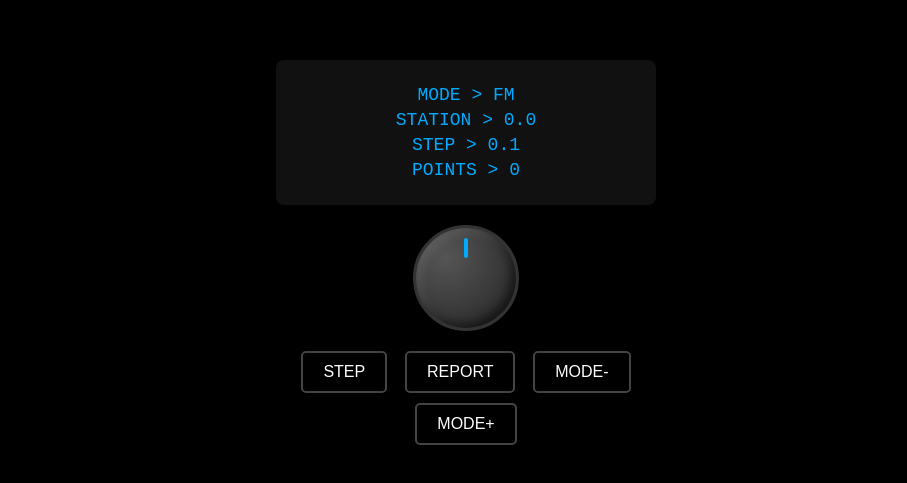
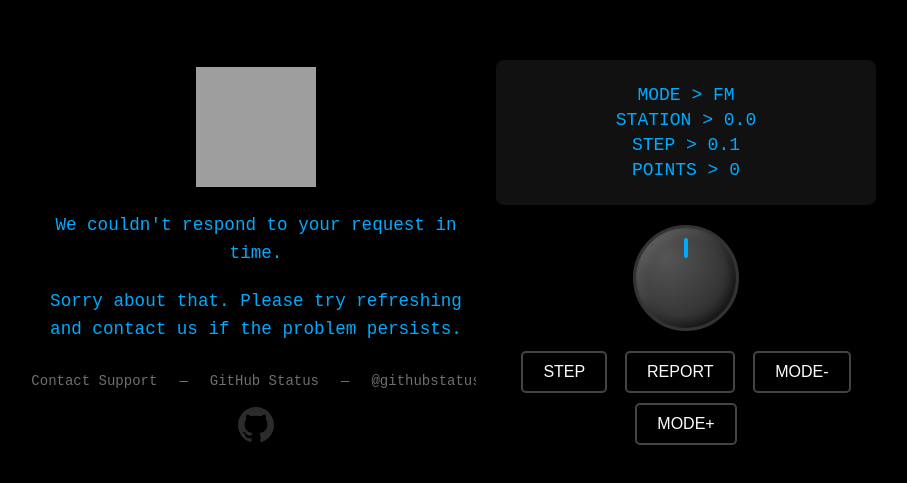
Before and after one commit to greekstars/Transmitter, a plain HTML site: page index.html in a window 1280 px wide. Shown: the part 145-628 px from the top of the page, without its empty margins (174-1081 px from the left). Drawn offline with Linux system fonts and the light colour scheme; grey boxes are pictures that could not be loaded.

Commit message:
Update index.html

```diff
--- a/index.html
+++ b/index.html
@@ -1,3 +1,130 @@
+<!DOCTYPE html>
+<html lang="en">
+<head>
+  <meta charset="UTF-8" />
+  <meta name="viewport" content="width=device-width, initial-scale=1" />
+  <title>Response Timeout</title>
+  <style>
+    @import url('https://fonts.googleapis.com/css2?family=Inter&display=swap');
+
+    body {
+      margin: 0;
+      font-family: 'Inter', sans-serif;
+      background-color: #f4f4f4;
+      color: #55585c;
+      display: flex;
+      justify-content: center;
+      align-items: center;
+      height: 100vh;
+      text-align: center;
+      padding: 0 20px;
+      box-sizing: border-box;
+    }
+
+    .container {
+      max-width: 440px;
+    }
+
+    .unicorn-icon {
+      width: 120px;
+      height: 120px;
+      margin: 0 auto 24px;
+      display: block;
+    }
+
+    .message {
+      font-size: 1.1rem;
+      line-height: 1.6;
+      margin-bottom: 20px;
+    }
+
+    .contact-links {
+      margin-top: 30px;
+      font-size: 0.875rem;
+      display: flex;
+      justify-content: center;
+      gap: 14px;
+      color: #6c6f73;
+      user-select: none;
+    }
+
+    .contact-links a {
+      text-decoration: none;
+      color: inherit;
+      cursor: pointer;
+      white-space: nowrap;
+    }
+
+    .divider {
+      margin: 0 8px;
+      user-select: none;
+    }
+
+    .github-icon {
+      margin-top: 18px;
+      width: 36px;
+      height: 36px;
+      fill: #6c6f73;
+      opacity: 0.4;
+      transition: opacity 0.3s ease;
+      cursor: default;
+      margin-left: auto;
+      margin-right: auto;
+      display: block;
+    }
+
+    .github-icon:hover {
+      opacity: 1;
+    }
+
+  </style>
+</head>
+<body>
+  <div class="container" role="alert" aria-live="assertive">
+    <img
+      src="https://files.catbox.moe/3rauru.png"
+      alt="Illustration of a serious-looking pink unicorn head with a rainbow-colored mane and golden horn"
+      class="unicorn-icon"
+      onerror="this.style.display='none'"
+    />
+
+    <p class="message">We couldn't respond to your request in time.</p>
+    <p class="message">Sorry about that. Please try refreshing and contact us if the problem persists.</p>
+
+    <nav class="contact-links" aria-label="Support and status links">
+      <a href="https://support.github.com/" tabindex="0" target="_blank" rel="noopener noreferrer">Contact Support</a>
+      <span class="divider" aria-hidden="true">—</span>
+      <a href="https://greekstars.github.io/Github-Status/" tabindex="0" target="_blank" rel="noopener noreferrer">GitHub Status</a>
+      <span class="divider" aria-hidden="true">—</span>
+      <a href="https://x.com/githubstatus" tabindex="0" target="_blank" rel="noopener noreferrer">@githubstatus</a>
+    </nav>
+
+    <svg
+      class="github-icon"
+      role="img"
+      aria-label="GitHub logo"
+      viewBox="0 0 24 24"
+      xmlns="http://www.w3.org/2000/svg"
+      aria-hidden="false"
+    >
+      <path d="M12 0C5.37 0 0 5.37 0 12c0 5.302 3.438 9.8 8.205 11.387.6.113.82-.258.82-.577
+      0-.285-.01-1.04-.015-2.04-3.338.724-4.042-1.61-4.042-1.61-.546-1.387-1.333-1.757-1.333-1.757-1.089-.744.083-.729.083-.729
+      1.205.084 1.838 1.237 1.838 1.237 1.07 1.835 2.809 1.305 3.495.997.108-.775.418-1.305.76-1.605-2.665-.3-5.466-1.332-5.466-5.931
+      0-1.31.465-2.38 1.235-3.22-.123-.303-.535-1.523.117-3.176 0 0 1.008-.322 3.3 1.23a11.47 11.47 0 0 1 3-.404
+      11.47 11.47 0 0 1 3 .404c2.29-1.552 3.297-1.23 3.297-1.23.653 1.653.242 2.873.118 3.176.77.84 1.233 1.91 1.233 3.22
+      0 4.61-2.803 5.628-5.475 5.922.43.37.823 1.102.823 2.222 0 1.606-.015 2.898-.015 3.293
+      0 .32.218.694.825.576C20.565 21.795 24 17.298 24 12c0-6.63-5.373-12-12-12z"/>
+    </svg>
+  </div>
+</body>
+</html>
+
+
+
+
+
+
+
 <!DOCTYPE html>
 <html lang="en">
 <head>
```
